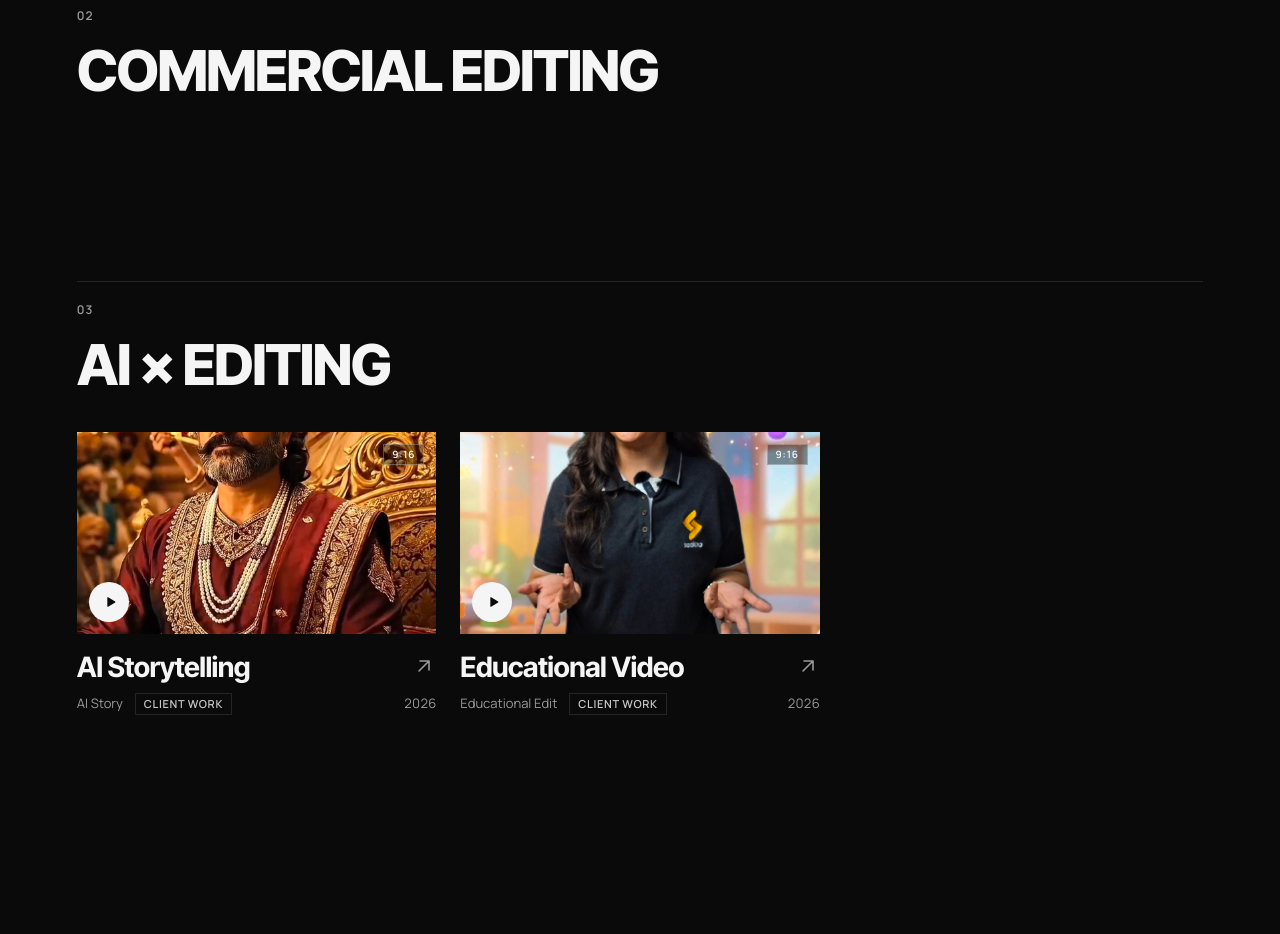
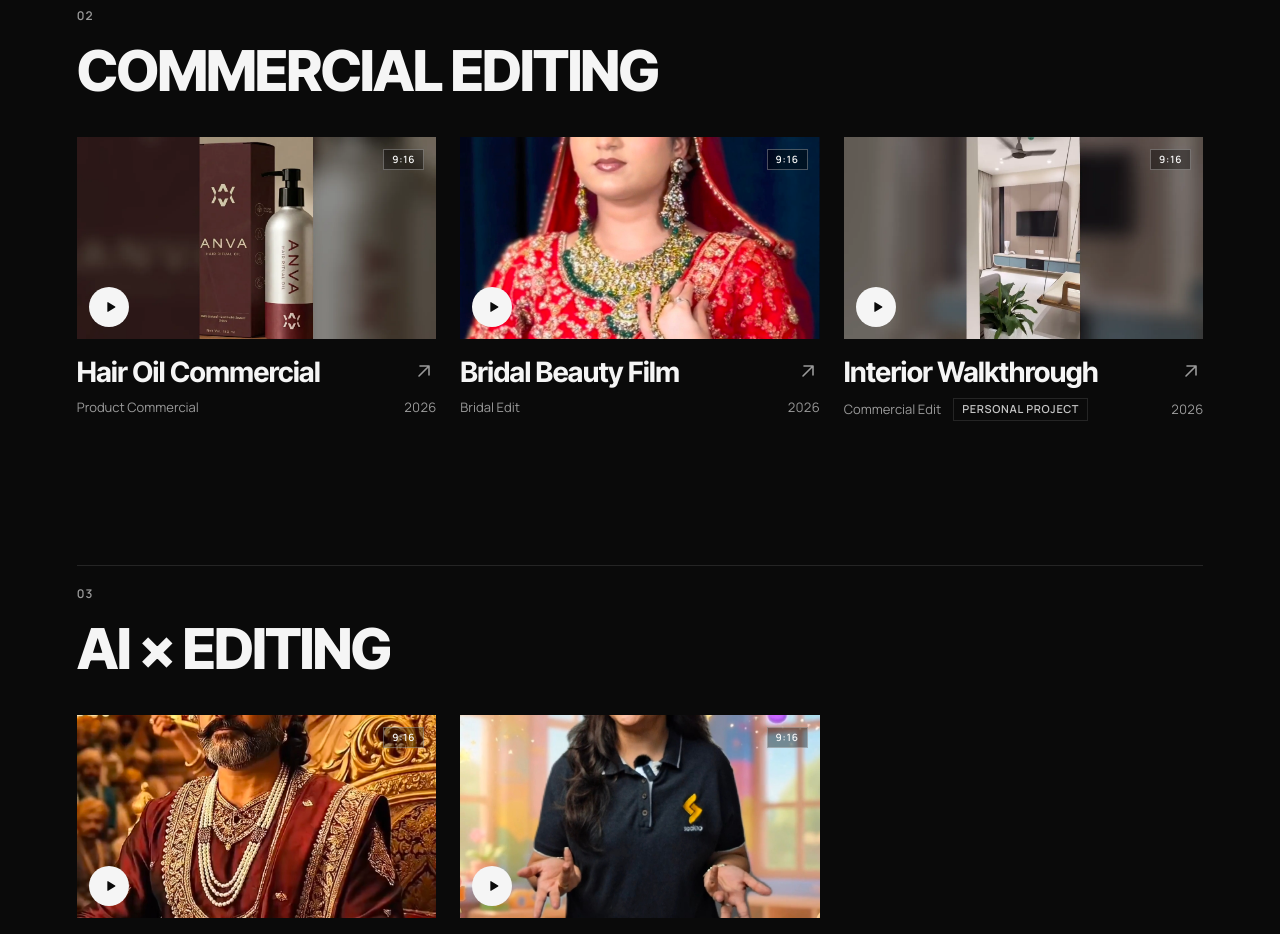
Before and after one commit to hereshivam-10/Shivam-portfolio, a Next.js app: page / in a window 1280 px wide. Shown: the part 3120-4054 px from the top of the page. Built offline with nearby package versions, Linux system fonts and the light colour scheme; no server answers.

Commit message:
Update site.ts

```diff
--- a/data/site.ts
+++ b/data/site.ts
@@ -68,10 +68,10 @@ export const categories = [
     sub: "AI-generated commercials and visual storytelling.",
   },
   {
-  id: "COMMERCIAL_EDITING",
-number: "02",
-title: "Commercial Editing",
-sub: "Original commercial and promotional video editing created for brands and businesses.",
+  id: "COMMERCIAL EDITING",
+  number: "02",
+  title: "Commercial Editing",
+  sub: "Original commercial and promotional video editing created for brands and businesses.",
   },
   {
     id: "AI × EDITING",
```
